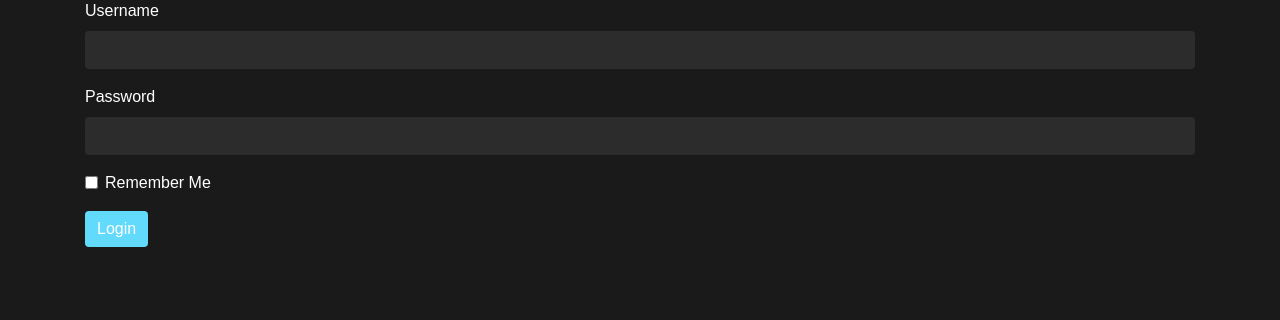
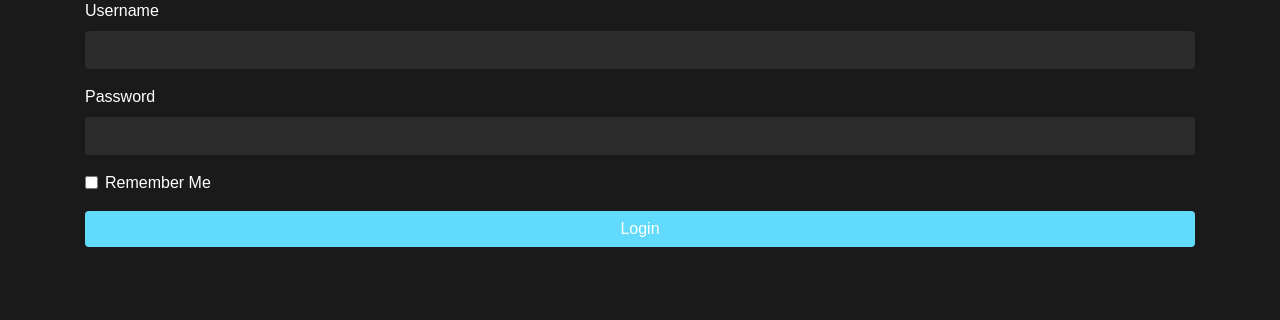
Before and after one commit to hellenhuang66/Swap-System, a Flask app: page /login in a window 1280 px wide. Shown: the part 151-471 px from the top of the page. Run offline with Flask 2, Linux system fonts and the light colour scheme; some libraries are stand-ins or nearby versions.

Commit message:
Update login.html

```diff
--- a/template/login.html
+++ b/template/login.html
@@ -14,6 +14,6 @@
         <input type="checkbox" name="remember" class="form-check-input">
         <label class="form-check-label" for="remember">Remember Me</label>
     </div>
-    <button type="submit" class="btn btn-primary">Login</button>
+    <button type="submit" class="btn btn-primary btn-block">Login</button>
 </form>
 {% endblock %}
```
